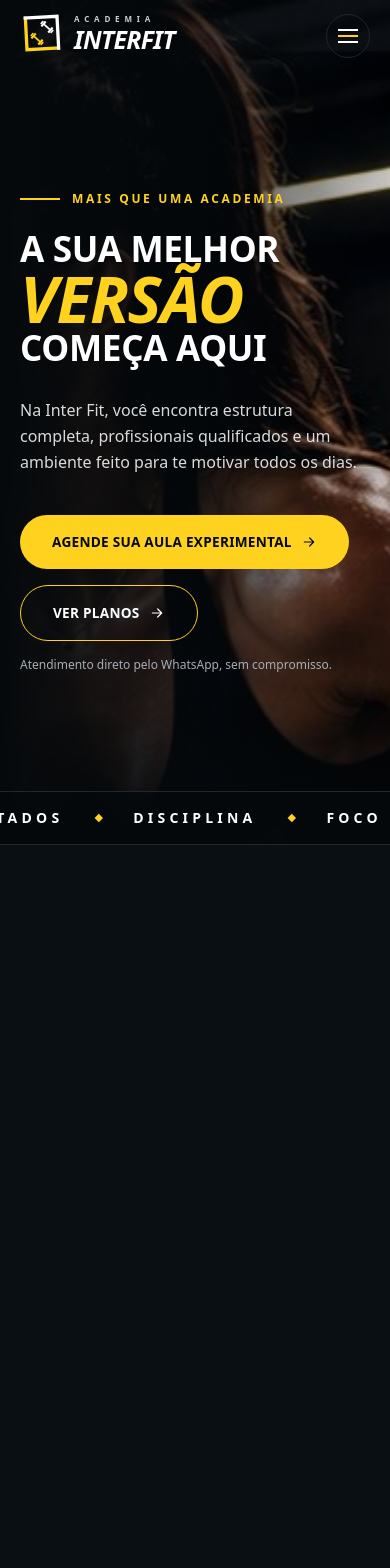
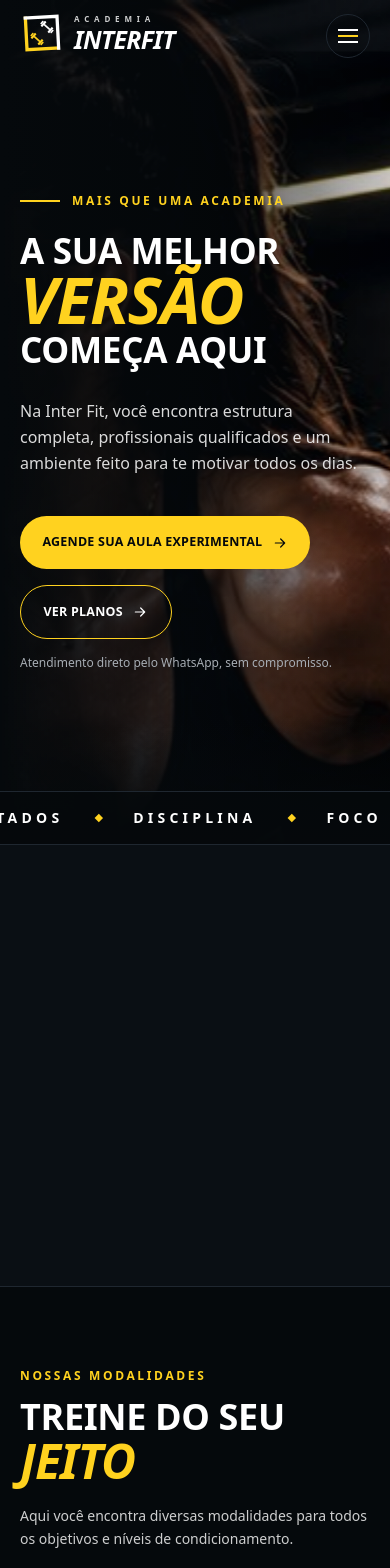
Before and after one commit to amaolisil20-code/interfit-site, a Next.js app: page / in a window 390 px wide. Shown: the top 1568 px of the page. Built offline with nearby package versions, Linux system fonts and the light colour scheme.

Commit message:
Ajusta mobile: botão do hero em uma linha e Features em 2 colunas
Co-Authored-By: Claude Sonnet 5.5 <noreply@anthropic.com>

```diff
--- a/src/app/globals.css
+++ b/src/app/globals.css
@@ -61,7 +61,8 @@
     letter-spacing: 0.02em;
     transition: transform 0.15s ease, background-color 0.15s ease, color 0.15s ease;
   }
-  .btn-lg { padding: 1.05rem 2rem; font-size: 0.85rem; }
+  .btn-lg { padding: 1.05rem 1.4rem; font-size: 0.78rem; }
+  @media (min-width: 640px) { .btn-lg { padding: 1.05rem 2rem; font-size: 0.85rem; } }
   .btn:hover { transform: translateY(-1px); }
   .btn-primary { background: var(--color-brand); color: var(--color-ink); }
   .btn-primary:hover { background: var(--color-brand-600); }
--- a/src/components/sections/Features.tsx
+++ b/src/components/sections/Features.tsx
@@ -4,14 +4,14 @@ import { featureIcons } from "../Icons";
 export function Features() {
   return (
     <section id="sobre" className="border-y border-line bg-ink-2">
-      <ul className="container-x grid gap-px sm:grid-cols-2 lg:grid-cols-4">
+      <ul className="container-x grid grid-cols-2 gap-x-4 lg:grid-cols-4 lg:gap-px">
         {features.map((f, i) => {
           const Icon = featureIcons[f.icon];
           return (
             <li
               key={f.title}
               style={{ "--i": i } as React.CSSProperties}
-              className={`reveal flex flex-col gap-3 px-2 py-9 lg:px-8 ${i > 0 ? "lg:border-l lg:border-line" : "lg:pl-0"}`}
+              className={`reveal flex flex-col gap-3 px-2 py-7 lg:px-8 lg:py-9 ${i > 0 ? "lg:border-l lg:border-line" : "lg:pl-0"}`}
             >
               <Icon className="h-9 w-9 text-brand" />
               <h3 className="text-sm font-bold uppercase tracking-wide">{f.title}</h3>
```
